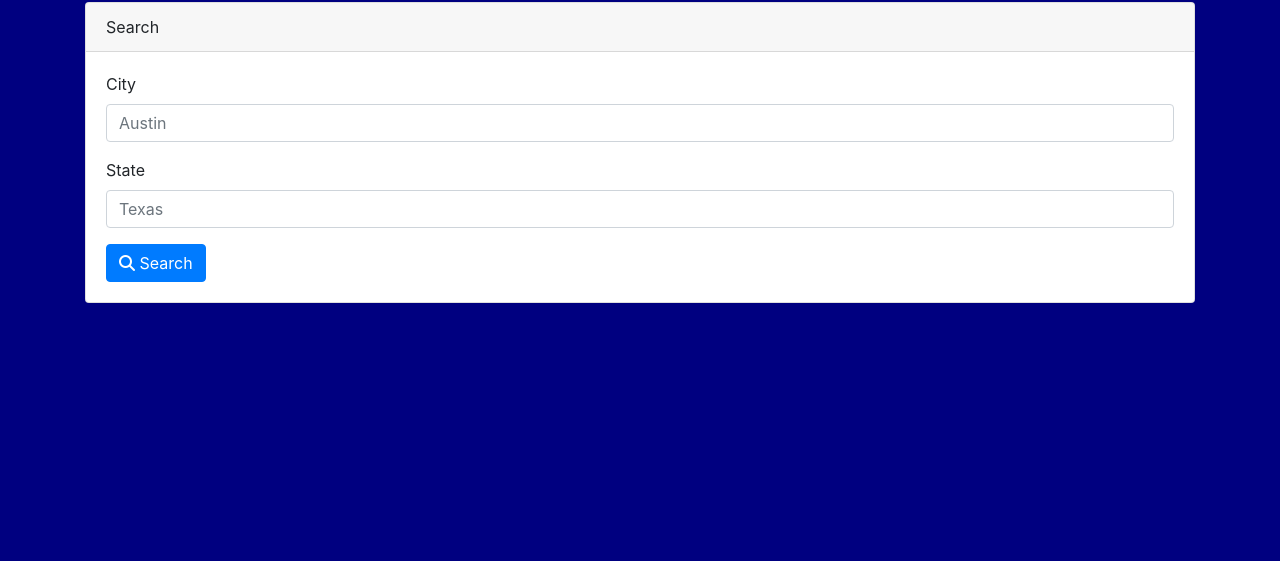
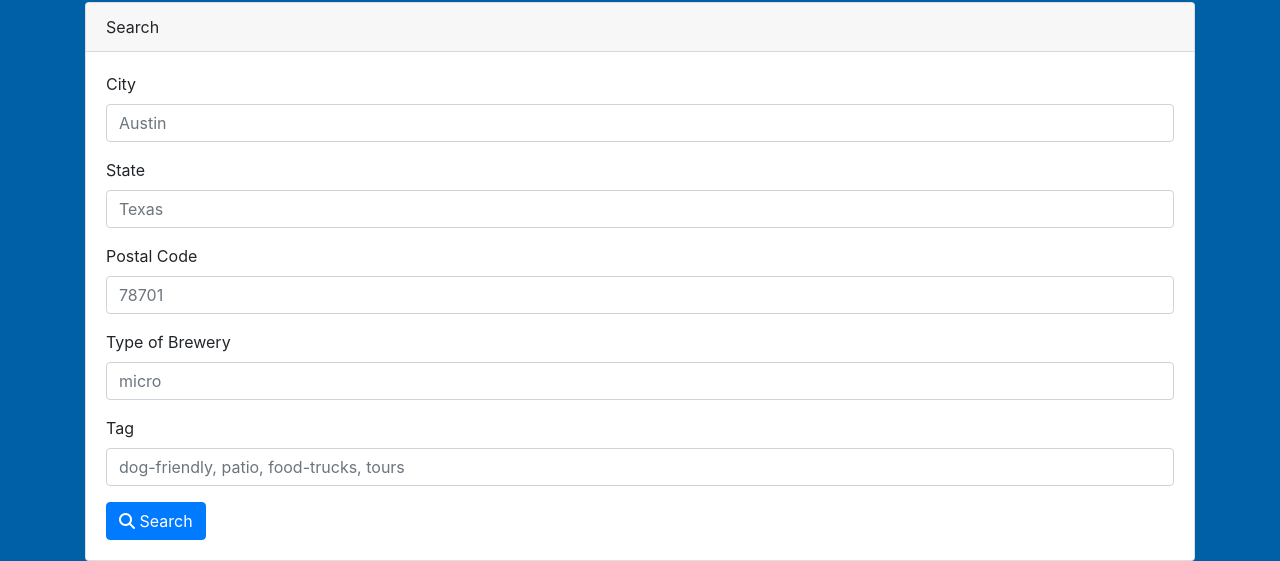
Before and after one commit to vivgarcia/Group-11-Project, a plain HTML site: page index.html in a window 1280 px wide. Shown: the part 342-903 px from the top of the page. Before the commit the page ends 800 px from the top, so only its background shows below. Drawn offline with nearby package versions, Linux system fonts and the light colour scheme; no server answers.

Commit message:
updated backgroundc-color to lighter color

```diff
--- a/assets/CSS/style.scss
+++ b/assets/CSS/style.scss
@@ -1,6 +1,7 @@
 $headerColor: #ffcc00;
 $textColor: #fff;
 $fontStack: 'Helvetica', sans-serif;
+$backgroundColor: #0060a7;
 
 @mixin displayingContent{
     text-align: center;
@@ -8,7 +9,7 @@ $fontStack: 'Helvetica', sans-serif;
 }
 
 body{
-    background-color: navy;
+    background-color: $backgroundColor;
 }
 
 .container{
--- a/index.html
+++ b/index.html
@@ -29,6 +29,18 @@
                             <label for="">State</label>
                             <input type="text" class="form-control" id="by_state" placeholder="Texas">
                         </div>
+                        <div class="form-group">
+                            <label for="">Postal Code</label>
+                            <input type="text" class="form-control" id="by_postal" placeholder="78701">
+                        </div>
+                        <div class="form-group">
+                            <label for="">Type of Brewery</label>
+                            <input type="text" class="form-control" id="by_type" placeholder="micro">
+                        </div>
+                        <div class="form-group">
+                            <label for="">Tag</label>
+                            <input type="text" class="form-control" id="by_tag" placeholder="dog-friendly, patio, food-trucks, tours">
+                        </div>
                         <button class="btn btn-primary" id="searchButton"><i class="fas fa-search"></i> Search</button>
                     </form>
                 </div>
```
Also changed, not shown: assets/CSS/style.css, 1 other file.
